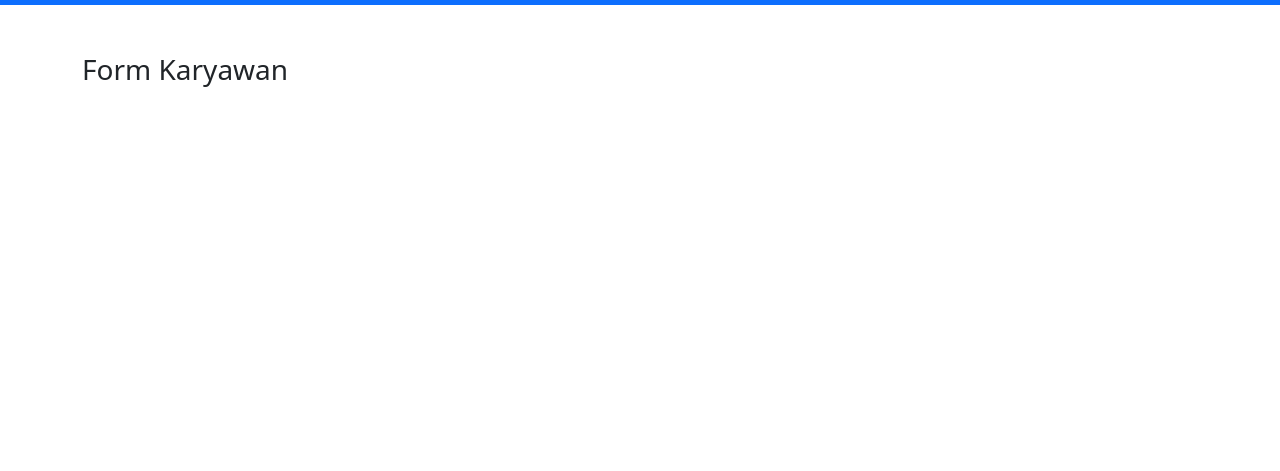
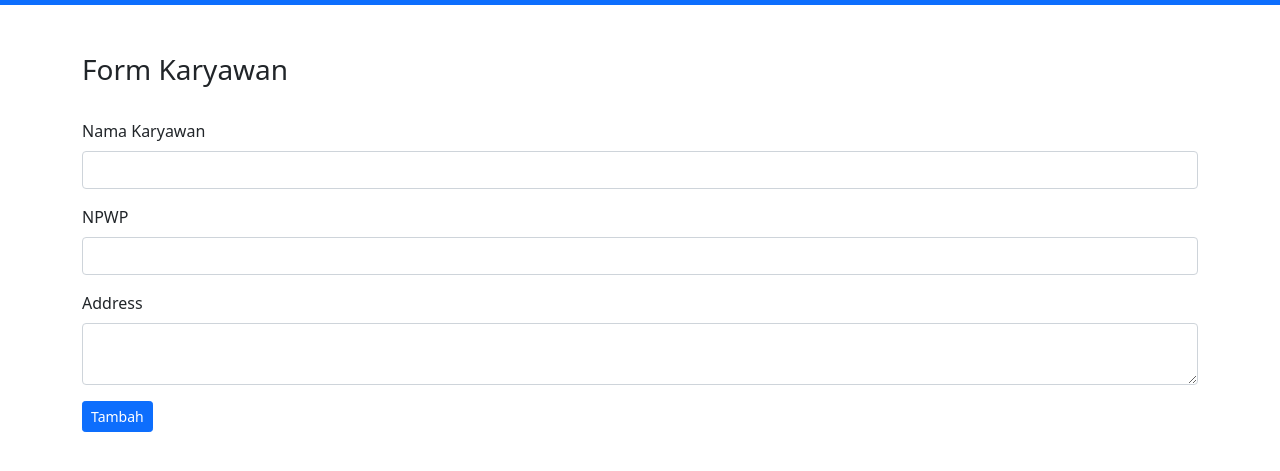
Before and after one commit to MuhammadIbraAlfathar/go-employee-crud, a plain HTML site: page views/create.html in a window 1280 px wide. Shown: the part 51-522 px from the top of the page. Drawn offline with nearby package versions, Linux system fonts and the light colour scheme.

Commit message:
create form employee in create html

```diff
--- a/views/create.html
+++ b/views/create.html
@@ -19,9 +19,26 @@
 
 
 <div class="container my-5">
-    <div class="d-flex justify-content-between">
+    <div class="d-flex justify-content-between mb-4">
         <h3>Form Karyawan</h3>
     </div>
+
+    <form action="/employee/create" method="POST">
+        <div class="mb-3">
+            <label for="name" class="form-label">Nama Karyawan</label>
+            <input type="text" id="name" name="name" class="form-control">
+        </div>
+        <div class="mb-3">
+            <label for="npwp" class="form-label">NPWP</label>
+            <input type="text" id="npwp" name="npwp" class="form-control">
+        </div>
+        <div class="mb-3">
+            <label for="address" class="form-label">Address</label>
+            <textarea id="address" name="address" class="form-control">
+            </textarea>
+        </div>
+        <button type="submit" class="btn btn-primary btn-sm">Tambah</button>
+    </form>
 </div>
 
 <!-- Optional JavaScript; choose one of the two! -->
```
